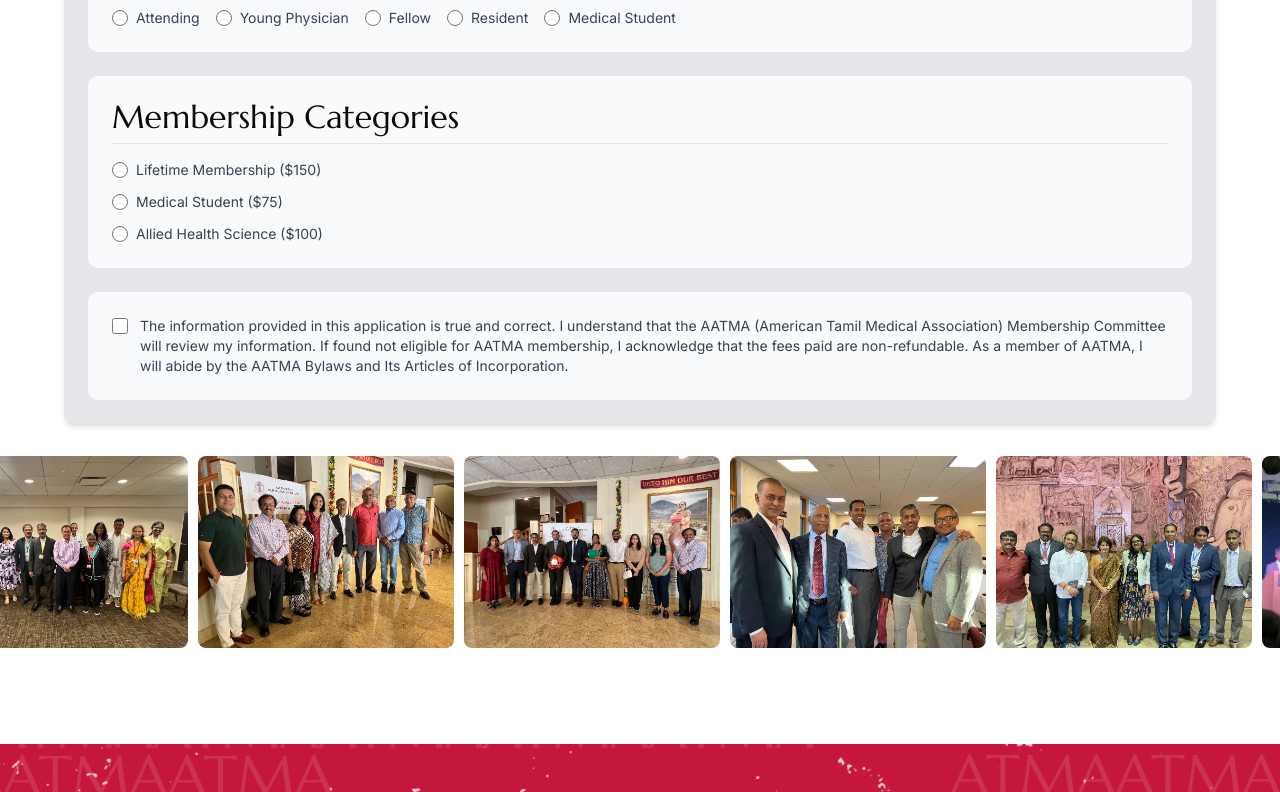
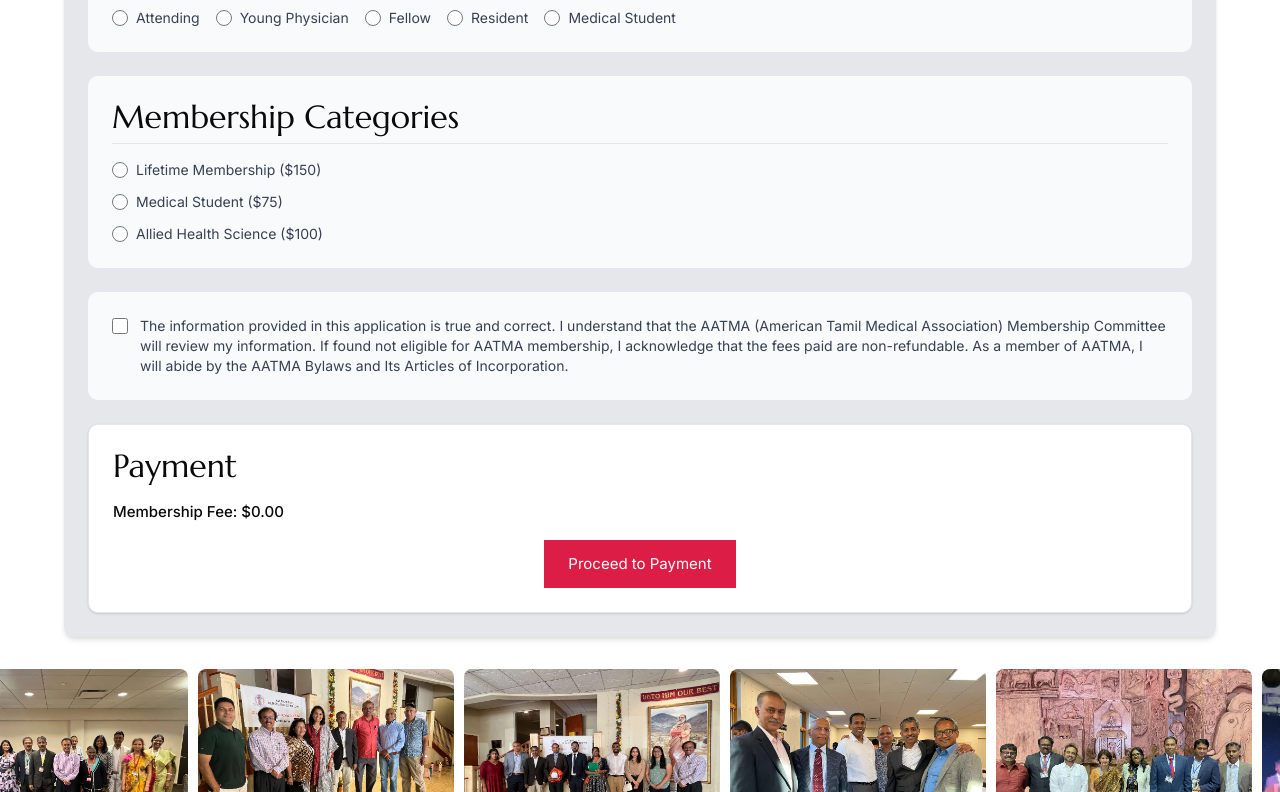
Before and after one commit to employeebhavya/ATMA_WEB, a Next.js app: page /register in a window 1280 px wide. Shown: the part 1269-2061 px from the top of the page. Built offline with nearby package versions, Linux system fonts and the light colour scheme; no server answers.

Commit message:
updated the button

```diff
--- a/app/register/page.jsx
+++ b/app/register/page.jsx
@@ -33,6 +33,7 @@ export default function MembershipForm() {
   const [paymentSuccess, setPaymentSuccess] = useState(false);
   const [paypalReady, setPaypalReady] = useState(false);
   const [formValid, setFormValid] = useState(false);
+  const [showPaymentOptions, setShowPaymentOptions] = useState(false);
   const router = useRouter();
 
   // Validate form whenever formData changes
@@ -74,6 +75,8 @@ export default function MembershipForm() {
   };
 
   const getMembershipAmount = () => {
+    if (!formData.membershipType) return "0.00"; // Add this line
+
     switch (formData.membershipType) {
       case "lifetime":
         return "150.00";
@@ -82,10 +85,9 @@ export default function MembershipForm() {
       case "alliedHealth":
         return "100.00";
       default:
-        return "150.00";
+        return "0.00"; // Changed from "150.00" to "0.00"
     }
   };
-
   const createOrder = (data, actions) => {
     return actions.order.create({
       purchase_units: [
@@ -365,7 +367,6 @@ export default function MembershipForm() {
             </div>
           </div>
         </div>
-
         {/* Education & Training Section */}
         <div className="space-y-4 p-6 bg-gray-50 rounded-lg">
           <h2 className="text-xl font-semibold text-gray-800 border-b pb-2">
@@ -428,7 +429,6 @@ export default function MembershipForm() {
             />
           </div>
         </div>
-
         {/* Training Level Section */}
         <div className="space-y-4 p-6 bg-gray-50 rounded-lg">
           <h2 className="text-xl font-semibold text-gray-800 border-b pb-2">
@@ -526,7 +526,6 @@ export default function MembershipForm() {
             </div>
           )}
         </div>
-
         {/* Membership Categories Section */}
         <div className="space-y-4 p-6 bg-gray-50 rounded-lg">
           <h2 className="text-xl font-semibold text-gray-800 border-b pb-2">
@@ -590,7 +589,6 @@ export default function MembershipForm() {
             </div>
           </div>
         </div>
-
         {/* Terms and Conditions */}
         <div className="p-6 bg-gray-50 rounded-lg">
           <div className="flex items-start">
@@ -618,17 +616,33 @@ export default function MembershipForm() {
             </label>
           </div>
         </div>
+        {/* Payment Section */}
 
-        {/* Payment Section */}
-        {formData.membershipType && formData.agreeTerms && formValid && (
-          <div className="p-6 bg-white border border-gray-200 rounded-lg shadow-sm">
-            <h2 className="text-xl font-semibold text-gray-800 mb-4">
-              Payment
-            </h2>
-            <p className="text-lg font-medium mb-4">
-              Membership Fee: ${getMembershipAmount()}
-            </p>
+        <div className="p-6 bg-white border border-gray-200 rounded-lg shadow-sm">
+          <h2 className="text-xl font-semibold text-gray-800 mb-4">Payment</h2>
+          <p className="text-lg font-medium mb-4">
+            Membership Fee: ${getMembershipAmount()}
+          </p>
 
+          {!showPaymentOptions ? (
+            <div className="text-center">
+              <button
+                type="button"
+                onClick={() => {
+                  if (!formValid) {
+                    alert(
+                      "Please fill all required fields before proceeding to payment"
+                    );
+                    return;
+                  }
+                  setShowPaymentOptions(true);
+                }}
+                className="px-6 py-3 bg-[#dc1d46] !text-white hover:bg-[#f6f5f1] hover:!text-black"
+              >
+                Proceed to Payment
+              </button>
+            </div>
+          ) : (
             <div className="max-w-md mx-auto">
               <PayPalScriptProvider
                 options={{
@@ -641,7 +655,7 @@ export default function MembershipForm() {
                 }}
               >
                 <PayPalButtons
-                  fundingSource={undefined} // Let PayPal decide
+                  fundingSource={undefined}
                   style={{
                     layout: "vertical",
                     color: "gold",
@@ -653,13 +667,15 @@ export default function MembershipForm() {
                   onApprove={onApprove}
                   onError={(err) => {
                     console.error("PayPal error:", err);
+                    setShowPaymentOptions(false); // Reset payment options on error
                   }}
+                  onCancel={() => setShowPaymentOptions(false)} // Reset if user cancels
                   disabled={!formValid}
                 />
               </PayPalScriptProvider>
             </div>
-          </div>
-        )}
+          )}
+        </div>
       </form>
     </div>
   );
```
